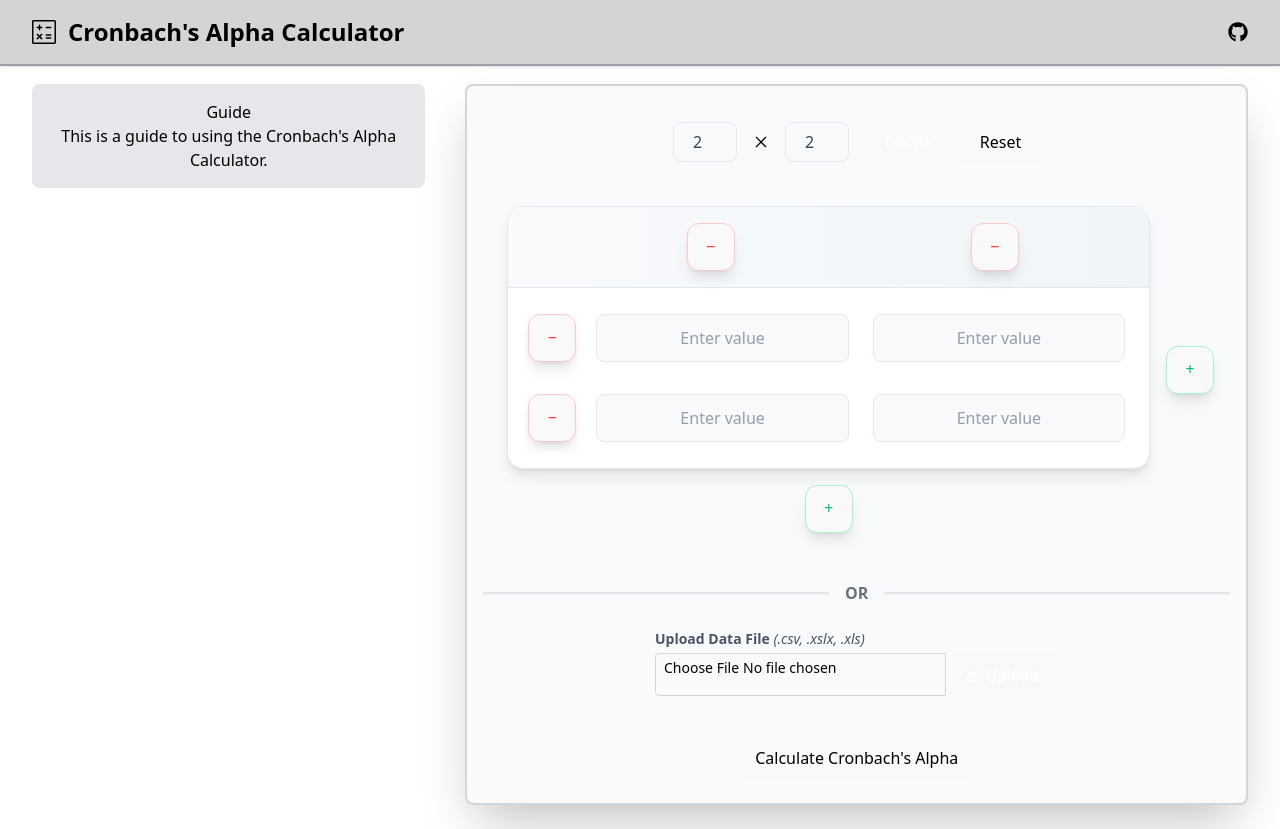
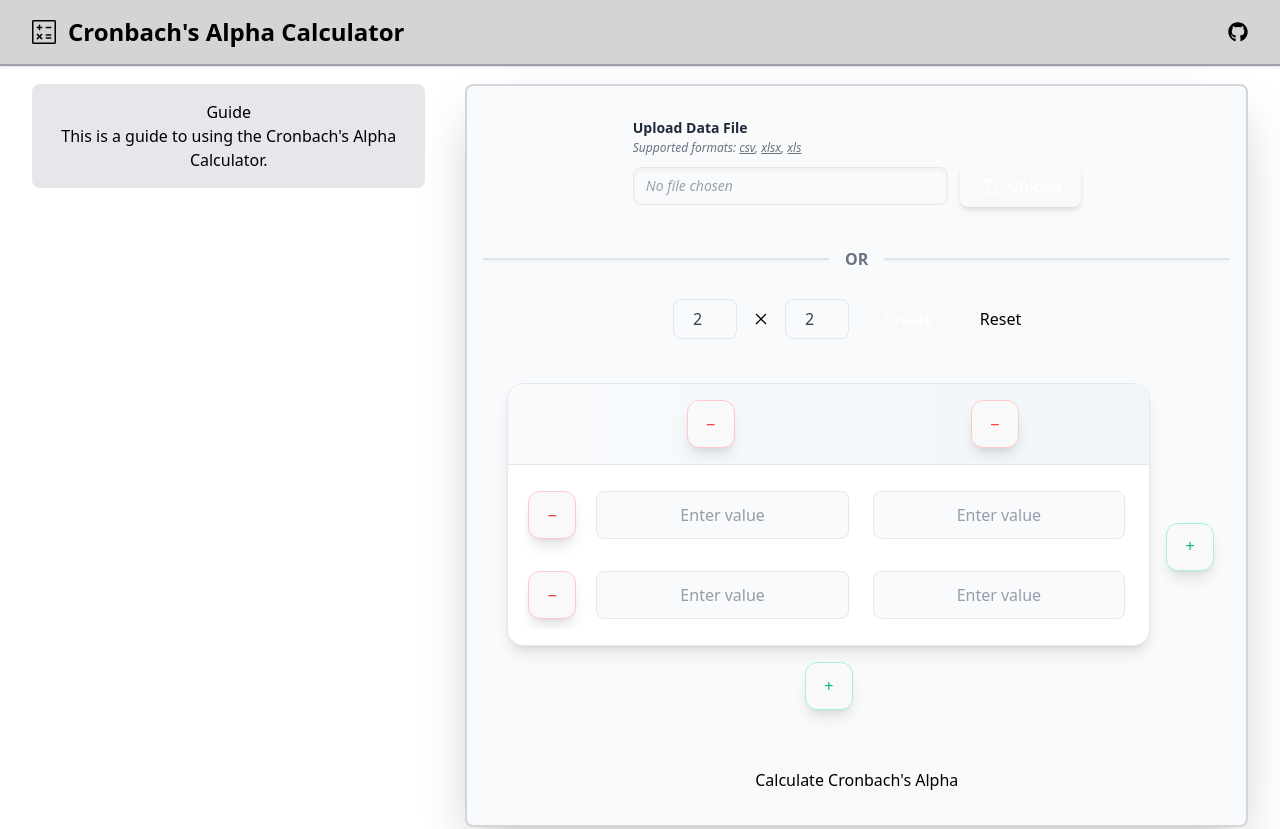
Before and after one commit to usergaia/cronbach-calc, a React (Vite) app: page / in a window 1280 px wide. Shown: the top 829 px of the page. Built offline with nearby package versions, Linux system fonts and the light colour scheme.

Commit message:
feat: make upload button choose file for fileupload, add error handling for ui

```diff
--- a/src/components/main-feat.jsx
+++ b/src/components/main-feat.jsx
@@ -2,15 +2,15 @@ import { useState } from "react";
 import { calculateCronbachAlpha } from "../utils/calcu.js";
 import { getAlpha } from "../utils/file-handling.js";
 import { CreateTable, ResultTable } from "./table-view.jsx";
+
 import { VscChromeClose } from "react-icons/vsc";
+import { FiUpload } from "react-icons/fi";
 
 
 export const MainFeature = () => {
+
   // Track NaN cells for error highlighting
   const [nanCells, setNanCells] = useState([]); // array of [rowIdx, colIdx]
-  // Error state for inputs
-  const [rowError, setRowError] = useState("");
-  const [colError, setColError] = useState("");
 
   // for data handling
   const [alpha, setAlpha] = useState(null)
@@ -26,32 +26,10 @@ export const MainFeature = () => {
 
   //error handling
   const [errEF, setErrEF] = useState(null)
+  const [rowError, setRowError] = useState("");
+  const [colError, setColError] = useState("");
+  const [errCells, setErrCells] = useState(null);
 
-
-
-  const handleFile = async () => {
-    if (!file) return setErrEF('No file selected');
-    setErrEF(null);
-    try {
-      console.log('Parsing file for table preview:', file.name)
-      const res = await getAlpha(file)
-      if (res.alp === 'Invalid Data!' || res === false) {
-        setErrEF('Invalid file format or data');
-        return;
-      }
-      // Instead of calculating, just set tableData for editing
-      setTableData(res.mat)
-      setConfirmedRow(res.mat.length)
-      setConfirmedCol(res.mat[0]?.length || 0)
-    } catch (error) {
-      setErrEF('Failed to parse file: ' + (error?.message || error));
-    }
-  }
-
-  const handleFileChange = (e) => {
-    console.log('File selected:', e.target.files[0])
-    setFile(e.target.files[0])
-  }
 
   // Input handlers with validation
   const handleRowChange = (e) => {
@@ -103,7 +81,6 @@ export const MainFeature = () => {
 
 
   const resetTable = () => {
-
     confirmedCol && confirmedRow ? setTableData(Array.from({ length: confirmedRow }, () => Array(confirmedCol).fill(''))) : createTable();
   }
 
@@ -121,8 +98,10 @@ export const MainFeature = () => {
     });
     if (nanList.length > 0) {
       setNanCells(nanList);
-      setErrEF('Some cells are empty or invalid. Please correct highlighted cells.');
+      setErrCells('Some cells are empty or invalid. Please correct highlighted cells.');
       return;
+    } else {
+      setErrCells(null);
     }
     try {
       const numericTableData = tableData.map(row => row.map(cell => Number(cell)));
@@ -139,6 +118,68 @@ export const MainFeature = () => {
   return (
   <div className="top-0 max-w-5xl min-w-0 bg-gray-50 p-0 text-black mx-auto rounded-lg border-2 border-gray-300 shadow-2xl">
   <div className="top-0 pt-8 px-4 w-full flex flex-col items-center">
+
+
+
+
+        <div className="mb-4 text-left w-full max-w-md">
+          <div className="mb-1">
+            <span className="block text-gray-800 font-semibold text-sm">Upload Data File</span>
+            <span className="block text-xs text-gray-500 mt-0.5 italic">Supported formats: <span className="underline">csv</span>, <span className="underline">xlsx</span>, <span className="underline">xls</span></span>
+          </div>
+          <div className="flex items-center gap-3 mt-2">
+            {/* Hidden file input, triggered by Upload button */}
+            <input
+              id="customFileInput"
+              type="file"
+              className="hidden"
+              onChange={async (e) => {
+                const selectedFile = e.target.files[0];
+                setFile(selectedFile);
+                if (!selectedFile) return setErrEF('No file selected');
+                setErrEF(null);
+                try {
+                  const res = await getAlpha(selectedFile);
+                  if (res.alp === 'Invalid Data!' || res === false) {
+                    setErrEF('Invalid file format or data');
+                    return;
+                  }
+                  setTableData(res.mat);
+                  setConfirmedRow(res.mat.length);
+                  setConfirmedCol(res.mat[0]?.length || 0);
+                } catch (error) {
+                  setErrEF(
+                    <div className='text-xs'>
+                      <b>Failed to parse file: </b>
+                      <i>{error?.message || error}</i>
+                    </div>
+                  );
+                }
+              }}
+              ref={el => window._fileInputRef = el}
+            />
+            {/* File name display */}
+            <div className="flex-1 min-w-0 px-3 py-2 bg-gray-50 border border-gray-200 rounded-lg text-sm text-gray-600 truncate shadow-inner">
+              {file ? file.name : <span className="italic text-gray-400">No file chosen</span>}
+            </div>
+            {/* Upload button triggers file input */}
+            <button
+              className="bg-neutral-900 hover:bg-blue-700 text-white px-5 py-2 rounded-lg flex items-center gap-2 shadow-md transition-colors duration-150"
+              onClick={() => window._fileInputRef && window._fileInputRef.click()}
+              type="button"
+            >
+              <FiUpload className="w-5 h-5" />
+              <span className="font-medium">Upload</span>
+            </button>
+          </div>
+          {errEF ? <i className="text-red-500 block mt-1 text-center opacity-70">{errEF}</i> : null}
+        </div>
+
+                    <div className="flex items-center my-6 w-full">
+          <div className="flex-grow border-t-2 border-gray-300 shadow-sm opacity-60"></div>
+          <span className="mx-4 text-gray-500 font-semibold">OR</span>
+          <div className="flex-grow border-t-2 border-gray-300 shadow-sm opacity-60"></div>
+        </div>
 
         <div className="flex flex-row items-center mb-4">
           <div className="flex flex-col items-center">
@@ -183,33 +224,8 @@ export const MainFeature = () => {
             nanCells={nanCells}
           />
         </div>
-        <div className="flex items-center my-6 w-full">
-          <div className="flex-grow border-t-2 border-gray-300 shadow-sm opacity-60"></div>
-          <span className="mx-4 text-gray-500 font-semibold">OR</span>
-          <div className="flex-grow border-t-2 border-gray-300 shadow-sm opacity-60"></div>
-        </div>
 
-<div className="mb-4">
-  <label className="text-left block text-gray-600 text-sm mb-1"><b>Upload Data File </b><i>(.csv, .xslx, .xls)</i></label>
-  <div className="flex">
-    <input
-      type="file"
-      className="block w-full border border-gray-300 rounded-l px-2 py-1 text-sm"
-      onChange={handleFileChange}
-    />
-    <button
-      className="bg-gray-500 hover:bg-gray-600 text-white px-4 py-1 rounded-r flex items-center"
-      onClick={handleFile}
-    >
-      <svg className="w-4 h-4 mr-1" fill="none" stroke="currentColor" strokeWidth="2" viewBox="0 0 24 24">
-        <path strokeLinecap="round" strokeLinejoin="round" d="M4 16v2a2 2 0 002 2h12a2 2 0 002-2v-2M7 10l5 5m0 0l5-5m-5 5V4" />
-      </svg>
-      Upload
-    </button>
-  </div>
-   {errEF ? <tt className="text-red-500">{errEF}</tt> : null}
-</div>
-
+        {errCells ? <div className="text-red-500 text-xs mt-1">{errCells}</div> : null}
 
         <button className='bg-[#0183ce] rounded-lg hover:bg-yellow-500 mt-6' onClick={handleTableData}>Calculate Cronbach's Alpha</button>
         <p className="mt-6">{alpha !== null ? `Cronbach's Alpha: ${alpha}` : null}</p>
```
